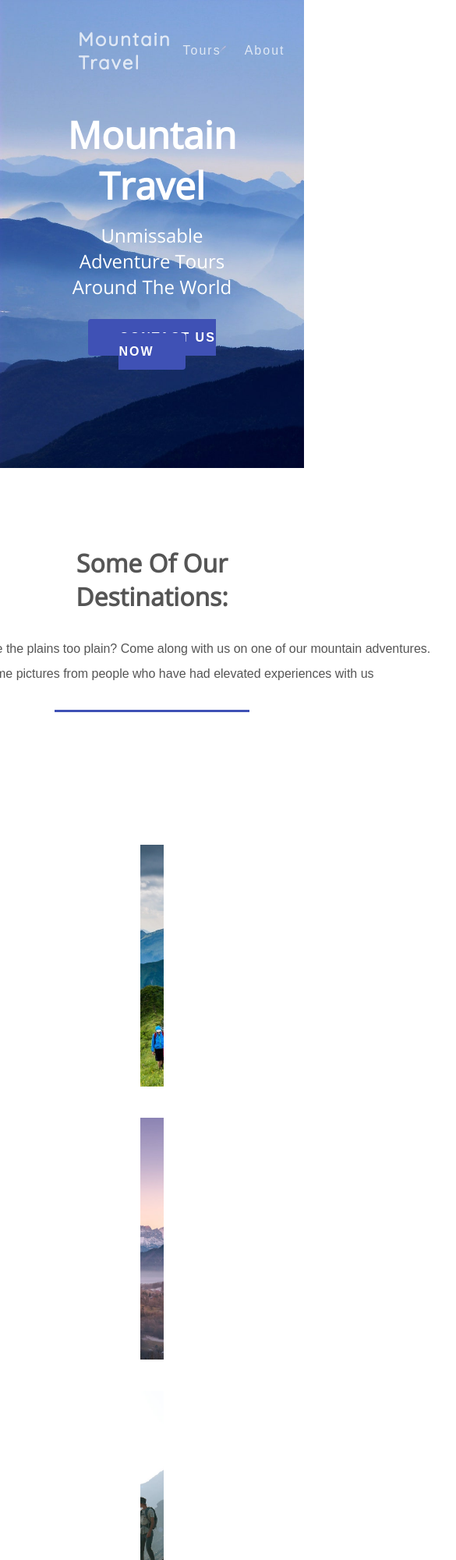
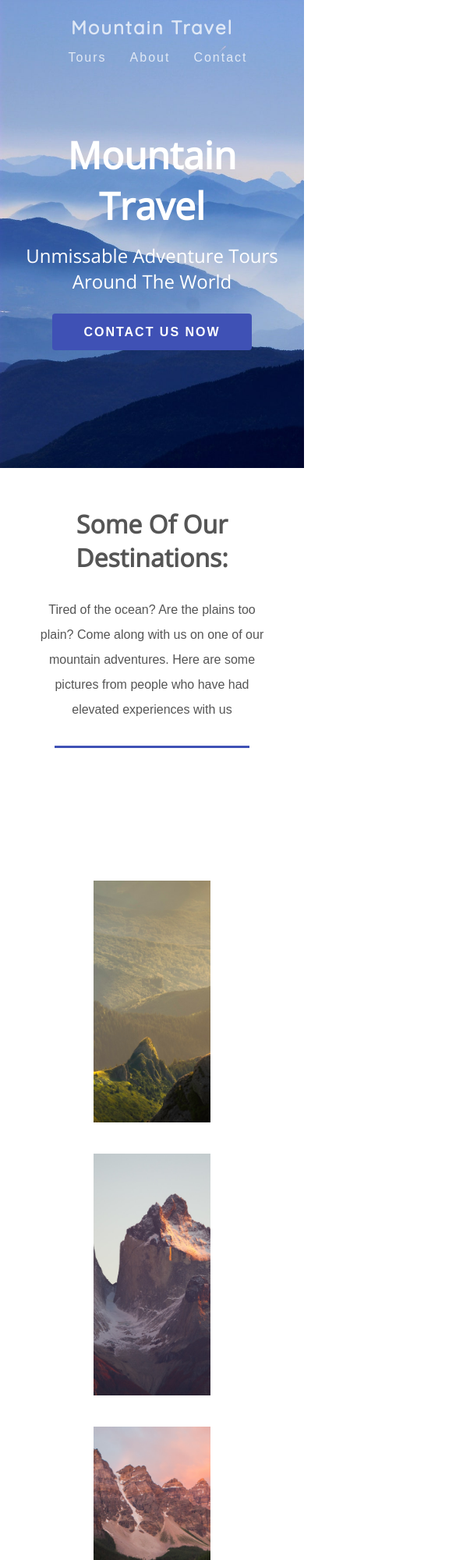
Before and after one commit to Synkevych/landing_mountain_travel, a plain HTML site: page index.html in a window 390 px wide. Shown: the top 2000 px of the page at 78% size, 585 px wide, since content can reach past the window. Drawn offline with nearby package versions, Linux system fonts and the light colour scheme.

Commit message:
Change images and add media queries

```diff
--- a/assets/css/styles.css
+++ b/assets/css/styles.css
@@ -71,11 +71,17 @@ section h3.title{
 }
 
 section p{
-	min-width: 775px;
+	max-width: 775px;
 	line-height: 2;
 	padding: 0 20px;
 	margin-bottom: 30px;
 	text-align: center;
+}
+
+@media (max-width: 800px){
+	section{
+		padding: 50px 20px;
+	}
 }
 /*Header Styles*/
 
@@ -110,6 +116,16 @@ header nav li {
 	margin: 0 15px;
 }
 
+@media (max-width: 800px){
+header{
+	padding: 20px 50px;
+	flex-direction: column;
+}
+header h2 {
+	margin-bottom: 15px;
+
+}
+}
 /*Hero Styles*/
 
 .hero {
@@ -186,16 +202,16 @@ header nav li {
 	background-position: center;
 }
 .destinations .grid li:nth-child(1){
-	background-image: url(../img/mountain1.jpg);
+	background-image: url(../img/mountain1.jpeg);
 }
 .destinations .grid li:nth-child(2){
-	background-image: url(../img/mountain2.jpg);
+	background-image: url(../img/mountain2.jpeg);
 }
 .destinations .grid li:nth-child(3){
-	background-image: url(../img/mountain3.jpg);
+	background-image: url(../img/mountain3.jpeg);
 }
 .destinations .grid li:nth-child(4){
-	background-image: url(../img/mountain4.jpg);
+	background-image: url(../img/mountain4.jpeg);
 }
 .destinations .grid li.small{
 	flex-basis: 30%;
```
Also changed, not shown: index.html (+1 -1 lines), assets/img/mountain1.jpeg (added), assets/img/mountain1.jpg (deleted), assets/img/mountain2.jpeg (added), assets/img/mountain2.jpg (deleted), assets/img/mountain3.jpeg (added), assets/img/mountain3.jpg (deleted), assets/img/mountain4.jpeg (added), assets/img/mountain4.jpg (deleted).
